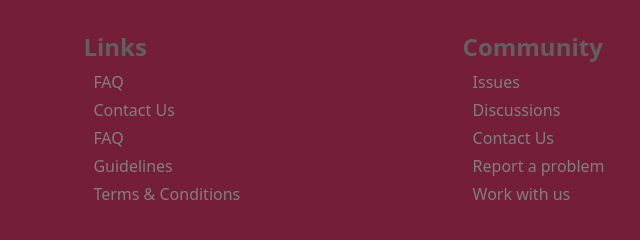
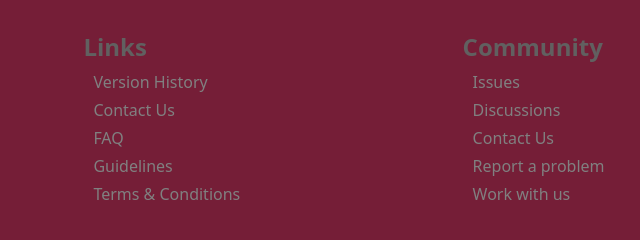
Before and after one commit to Muduuu/tinMeow, a plain HTML site: page index.html in a window 1280 px wide. Shown: the part 2849-3089 px from the top of the page, 411-1051 px from the left. Drawn offline with nearby package versions, Linux system fonts and the light colour scheme.

Commit message:
Update index.html

```diff
--- a/index.html
+++ b/index.html
@@ -199,7 +199,7 @@
         <div class="custom-link mb-3">
             <h5>Links</h5>
             <ul class="list-unstyled">
-                <li><a href="">FAQ</a></li>
+                <li><a href="">Version History</a></li>
                 <li><a href="">Contact Us</a></li>
                 <li><a href="">FAQ</a></li>
                 <li><a href="">Guidelines</a></li>
```
